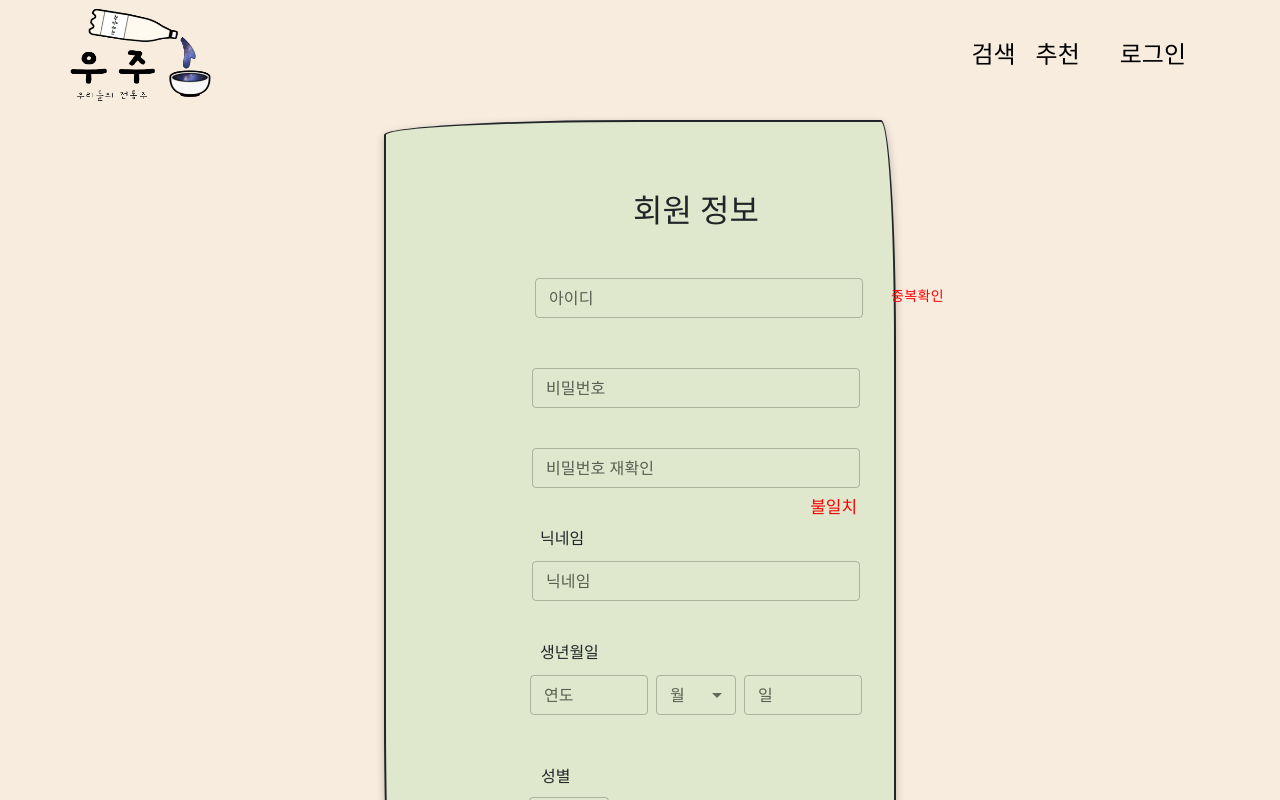
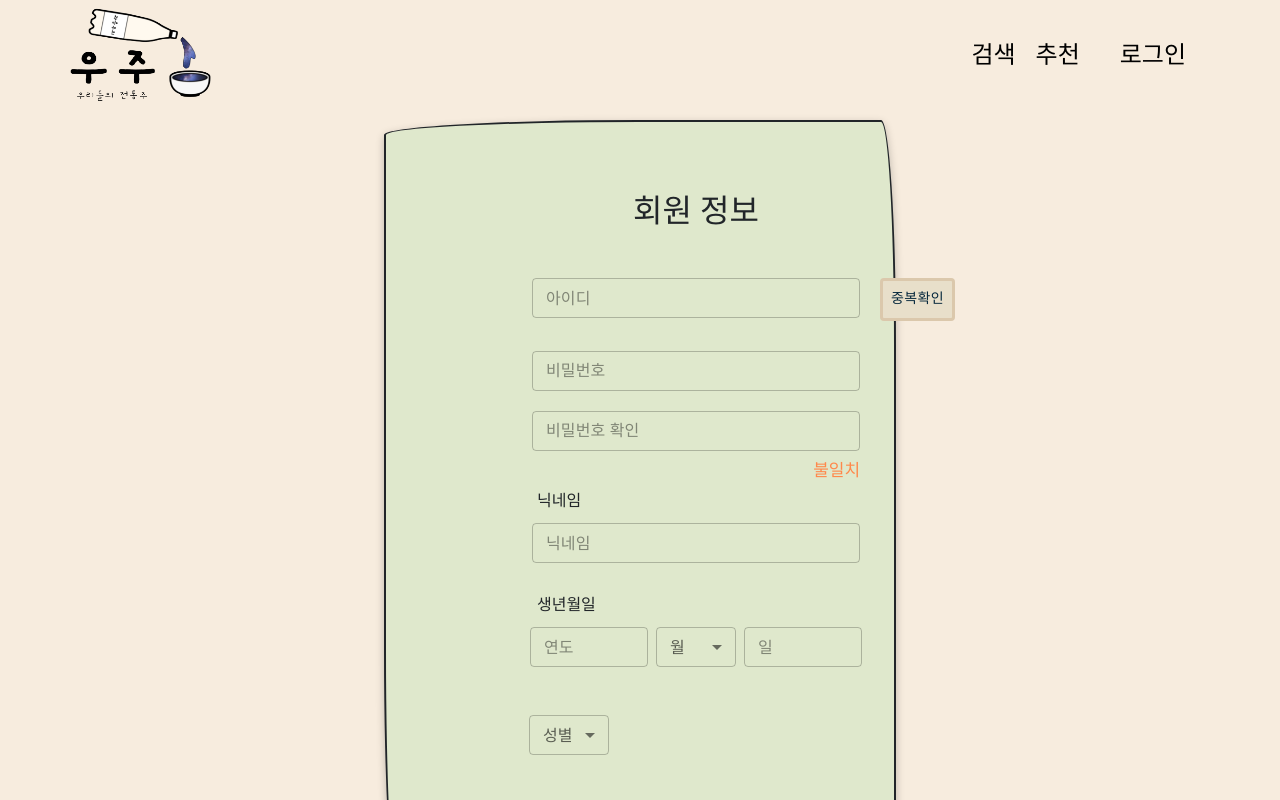
Before and after one commit to SPAMallday/WouldU, a React (Create React App) app in the folder frontend/: page /join in a window 1280 px wide. Shown: the top 800 px of the page. Built offline with nearby package versions, Linux system fonts and the light colour scheme; a web font is replaced by a local one.

Commit message:
signup/login page design

```diff
--- a/frontend/src/views/login/Login.js
+++ b/frontend/src/views/login/Login.js
@@ -59,12 +59,12 @@ export default function Login() {
               <div id="inputH">
                 <div>
                   <TextField
-                    label="아이디"
                     variant="outlined"
                     size="small"
                     value={inputId}
                     onChange={handleInputId}
                     id="input_area"
+                    placeholder="아이디"
                   />
                 </div>
               </div>
@@ -73,13 +73,13 @@ export default function Login() {
                 <div>
                   <TextField
                     autoComplete="current-password"
-                    label="비밀번호"
                     type="password"
                     variant="outlined"
                     value={inputPw}
                     onChange={handleInputPw}
                     size="small"
                     id="input_area2"
+                    placeholder="비밀번호"
                   />
                 </div>
               </div>
@@ -90,14 +90,16 @@ export default function Login() {
                   variant="contained"
                   onClick={onClickLogin}
                 >
-                  Login
+                  로그인
                 </Button>
               </div>
-              <Link to="/join">
-                <div id="textJoin">
-                  <h5 id="h_join">회원가입</h5>
-                </div>
-              </Link>
+              <div id="textJoin">
+                <Link to="/join">
+                  <div id="h_join">
+                    회원가입
+                  </div>
+                </Link>
+              </div>
             </div>
           </div>
         </Card>
@@ -140,12 +142,23 @@ const StyledWrapper = styled.div`
   #main h2 {
     margin-top: 50px;
   }
+  #loginForm {
+    display: flex;
+    align-items: center;
+    justify-content: center;
+    margin: 0px 50px 50px;
+  }
 
   #loginBox {
-    margin-right: -100px;
-    margin-bottom: 100px;
-    width: 600px;
+    width: 450px;
     display: inline-block;
+    border: solid #EEE3CB;
+    border-radius: 10px;
+    display: flex;
+    flex-direction: column;
+    justify-content: center;
+    align-items: center;
+    background-color: #F2F2F2;
   }
 
   #input_area {
@@ -166,13 +179,22 @@ const StyledWrapper = styled.div`
   }
 
   #btBox {
-    margin: 70px;
+    margin: 10px 70px 20px;
+    display: flex;
+    align-items: center;
+    justify-content: center;
+  }
+
+  #btBox button {
+    margin-top: 0px;
+    font-family: "GD";
+    font-size: 16px;
   }
 
   #btn_login {
     margin-top: 20px;
     width: 280px;
-    background-color: #fa7070;
+    background-color: #ff7867;
   }
 
   #loginForm {
@@ -181,14 +203,42 @@ const StyledWrapper = styled.div`
   }
 
   #textJoin {
-    width: 100px;
-    margin: auto;
+    width: 280px;
+    height: 36.5px;
+    margin: 0px 70px 70px;
+    background-color: #00c471;
+    color: white;
+    display: inline-flex;
+    align-items: center;
+    -webkit-box-pack: center;
+    justify-content: center;
+    position: relative;
+    box-sizing: border-box;
+    -webkit-tap-highlight-color: transparent;
+    font-weight: 500;
+    font-size: 0.875rem;
+    line-height: 1.75;
+    letter-spacing: 0.02857em;
+    text-transform: uppercase;
+    min-width: 64px;
+    padding: 6px 16px;
+    border-radius: 4px;
+    font-size: 16px;
+    height: 40px;
+    box-shadow: 0px 3px 1px -2px rgb(0 0 0 / 20%), 0px 2px 2px 0px rgb(0 0 0 / 14%), 0px 1px 5px 0px rgb(0 0 0 / 12%);
+}
+  }
+  #textJoin a{
+    width: 100%;
   }
 
   #h_join {
-    color: #fa7070;
+    color: white;
   }
   a {
     text-decoration: none;
+    color: white;
   }
 `;
+
+// p: 6px 16px 248*28
--- a/frontend/src/views/login/joinID.js
+++ b/frontend/src/views/login/joinID.js
@@ -170,7 +170,7 @@ export default function JoinID() {
             <div id="joinBox">
               <div id="tf_id">
                 <TextField
-                  label="아이디"
+                  placeholder="아이디"
                   variant="outlined"
                   size="small"
                   value={inputId}
@@ -185,7 +185,7 @@ export default function JoinID() {
               <div id="tf_item">
                 <TextField
                   autoComplete="current-password"
-                  label="비밀번호"
+                  placeholder="비밀번호"
                   type="password"
                   variant="outlined"
                   value={inputPw}
@@ -198,7 +198,7 @@ export default function JoinID() {
               <div>
                 <div id="tf_pass">
                   <TextField
-                    label="비밀번호 재확인"
+                    placeholder="비밀번호 확인"
                     type="password"
                     variant="outlined"
                     value={inputPWD}
@@ -215,7 +215,7 @@ export default function JoinID() {
                   <label> 닉네임 </label>
                 </div>
                 <TextField
-                  label="닉네임"
+                  placeholder="닉네임"
                   variant="outlined"
                   value={inputNick}
                   onChange={handleInputNick}
@@ -230,7 +230,7 @@ export default function JoinID() {
                 </div>
                 <div>
                   <TextField
-                    label="연도"
+                    placeholder="연도"
                     variant="outlined"
                     value={inputYear}
                     onChange={handleInputYear}
@@ -261,19 +261,18 @@ export default function JoinID() {
                     </Select>
                   </FormControl>
                   <TextField
-                    label="일"
                     variant="outlined"
                     value={inputDay}
                     onChange={handleInputDay}
                     size="small"
                     id="input_birth2"
+                    placeholder="일"
                   />
                 </div>
               </div>
 
               <div id="tf_gender">
                 <div id="div_gender">
-                  <label> 성별 </label>
                 </div>
                 <FormControl sx={{ m: 1, minWidth: 80 }} size="small">
                   <InputLabel id="demo-select-small">성별</InputLabel>
@@ -367,21 +366,21 @@ const StyledWrapper = styled.div`
     margin-left: 95px;
   }
   #tf_pass {
-    margin-top: 40px;
+    margin-top: 20px;
   }
   #tx_ok {
     text-align: right;
     margin-top: 10px;
     margin-right: 95px;
     font-size: 17px;
-    color: red;
+    color: #ff884b;
   }
 
   #tf_item {
-    margin-top: 50px;
+    margin-top: 30px;
   }
   #tf_bitem {
-    margin-top: 40px;
+    margin-top: 30px;
     margin-bottom: 10px;
     text-align: left;
     margin-left: 100px;
@@ -389,7 +388,7 @@ const StyledWrapper = styled.div`
 
   #tf_gender {
     margin: auto;
-    margin-top: 50px;
+    margin-top: 40px;
     width: 350px;
     text-align: left;
   }
@@ -412,21 +411,31 @@ const StyledWrapper = styled.div`
   }
 
   #btBox {
-    margin-top: 50px;
+    margin-top: 40px;
     margin-bottom: 30px;
+  }
+  #btBox a {
+    text-decoration: none;
   }
 
   #btn_next {
     width: 170px;
-    background-color: #b15606;
+    font-size: 24px;
+    background-color: #367e18;
   }
   #btn_next1 {
     width: 170px;
+    border: solid #dbc8ac;
+    border-radius: 10px;
+    color: white;
+    font-size: 24px;
+    background-color: #367e18;
   }
-
   #btn_check {
     margin-left: 20px;
-    color: red;
+    color: #06283d;
+    border: solid #dbc8ac;
+    background-color: #e8dfca;
   }
 
   #input_area1 {
@@ -448,4 +457,34 @@ const StyledWrapper = styled.div`
   #input_birth2 {
     width: 90px;
   }
+
+  .MuiButtonBase-root {
+    font-family: "GD";
+  }
+  .MuiInputBase-input {
+    font-family: "GD";
+  }
+
+  .MuiInputBase-root {
+    font-family: "GD";
+    color: black;
+  }
+  .MuiInputBase-root input {
+    font-family: "GD";
+  }
+  .MuiOutlinedInput-notchedOutline {
+    font-family: "GD";
+  }
+  .css-yjsfm1 {
+    font-family: "GD";
+  }
+  .MuiSelect-nativeInput {
+    font-family: "GD";
+  }
+  #demo-select-small {
+    font-family: "GD";
+  }
+  #input_birth2 {
+    font-family: "GD";
+  }
 `;
--- a/frontend/src/views/login/joinQ.js
+++ b/frontend/src/views/login/joinQ.js
@@ -131,10 +131,11 @@ export default function JoinQ() {
       <Header />
       <div id="bigdiv">
         <div id="main">
-          <h2>음주유형검사</h2>
+          <h2>&lt;음주유형검사&gt;</h2>
           <div id="surveyForm">
             <div id="surveyBox">
               {/*---1번 질문---*/}
+              <div>
                 <FormControl id="surveyItem">
                   <FormLabel
                     id="demo-row-radio-buttons-group-label"
@@ -163,7 +164,9 @@ export default function JoinQ() {
                     />
                   </RadioGroup>
                 </FormControl>
+              </div>
               {/*---2번 질문---*/}
+              <div>
                 <FormControl id="surveyItem">
                   <FormLabel
                     id="demo-row-radio-buttons-group-label"
@@ -192,7 +195,9 @@ export default function JoinQ() {
                     />
                   </RadioGroup>
                 </FormControl>
+              </div>
               {/*---3번 질문---*/}
+              <div>
                 <FormControl id="surveyItem">
                   <FormLabel
                     id="demo-row-radio-buttons-group-label"
@@ -221,7 +226,9 @@ export default function JoinQ() {
                     />
                   </RadioGroup>
                 </FormControl>
+              </div>
               {/*---4번 질문---*/}
+              <div>
                 <FormControl id="surveyItem">
                   <FormLabel
                     id="demo-row-radio-buttons-group-label"
@@ -250,7 +257,9 @@ export default function JoinQ() {
                     />
                   </RadioGroup>
                 </FormControl>
+              </div>
               {/*---5번 질문---*/}
+              <div>
                 <FormControl id="surveyItem">
                   <FormLabel
                     id="demo-row-radio-buttons-group-label"
@@ -279,7 +288,9 @@ export default function JoinQ() {
                     />
                   </RadioGroup>
                 </FormControl>
+              </div>
               {/*---6번 질문---*/}
+              <div>
                 <FormControl id="surveyItem">
                   <FormLabel
                     id="demo-row-radio-buttons-group-label"
@@ -308,7 +319,9 @@ export default function JoinQ() {
                     />
                   </RadioGroup>
                 </FormControl>
+              </div>
               {/*---7번 질문---*/}
+              <div>
                 <FormControl id="surveyItem">
                   <FormLabel
                     id="demo-row-radio-buttons-group-label"
@@ -337,15 +350,15 @@ export default function JoinQ() {
                     />
                   </RadioGroup>
                 </FormControl>
+              </div>
               {/*---8번 질문---*/}
+              <div>
                 <FormControl id="surveyItem">
                   <FormLabel
                     id="demo-row-radio-buttons-group-label"
                     color="warning"
                   >
-                  <h5>
-                    Q8. 나는 누군가를 처음 만났을 때 향기가 났으면 좋겠다.
-                  </h5>
+                    <h5>Q8. 누군가를 처음 만났을 때, 향기가 났으면 좋겠다.</h5>
                   </FormLabel>
                   <RadioGroup
                     row
@@ -368,7 +381,9 @@ export default function JoinQ() {
                     />
                   </RadioGroup>
                 </FormControl>
+              </div>
               {/*---9번 질문---*/}
+              <div>
                 <FormControl id="surveyItem">
                   <FormLabel
                     id="demo-row-radio-buttons-group-label"
@@ -397,7 +412,9 @@ export default function JoinQ() {
                     />
                   </RadioGroup>
                 </FormControl>
+              </div>
               {/*---10번 질문---*/}
+              <div>
                 <FormControl id="surveyItem">
                   <FormLabel
                     id="demo-row-radio-buttons-group-label"
@@ -426,6 +443,7 @@ export default function JoinQ() {
                     />
                   </RadioGroup>
                 </FormControl>
+              </div>
               {disable ? (
                 <Link to="/" onClick={onClickJoin}>
                   <div id="btBox">
@@ -451,6 +469,15 @@ export default function JoinQ() {
 
 const StyledWrapper = styled.div`
   background-color: #f7ecde;
+  h2 {
+    margin-top: 30px;
+  }
+  h5 {
+    font-family: "GD";
+  }
+  a {
+    text-decoration: none;
+  }
   #bigdiv {
     display: flex;
     justify-content: center;
@@ -480,7 +507,7 @@ const StyledWrapper = styled.div`
   }
 
   #surveyBox {
-    width: 410px;
+    width: 500px;
     display: inline-block;
   }
 
@@ -508,7 +535,12 @@ const StyledWrapper = styled.div`
 
   #btn_join {
     width: 170px;
-    background-color: #b15606;
+    border: solid #dbc8ac;
+    border-radius: 10px;
+    color: white;
+    font-size: 24px;
+    font-family: "GD";
+    background-color: #367e18;
   }
   #btn_join1 {
     width: 170px;
@@ -518,4 +550,15 @@ const StyledWrapper = styled.div`
     display: inline-block;
     width: 600px;
   }
+  #btBox {
+    margin-top: 40px;
+    margin-bottom: 30px;
+  }
+  #btBox a {
+    text-decoration: none;
+  }
+
+  .MuiTypography-root {
+    font-family: "GD";
+  }
 `;
```
Also changed, not shown: 1 other file (tests, documents, lock files or other folders). Lines whose indentation alone changed are shown as unchanged.
